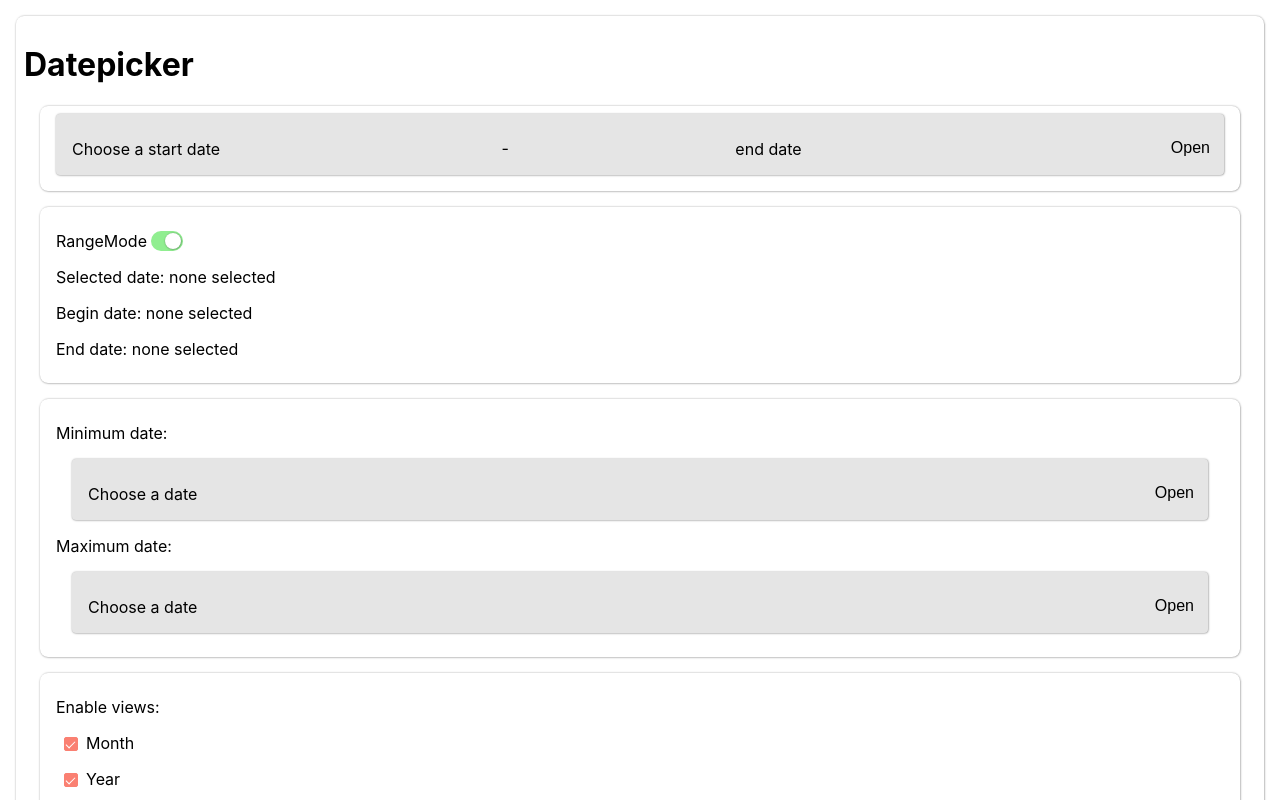
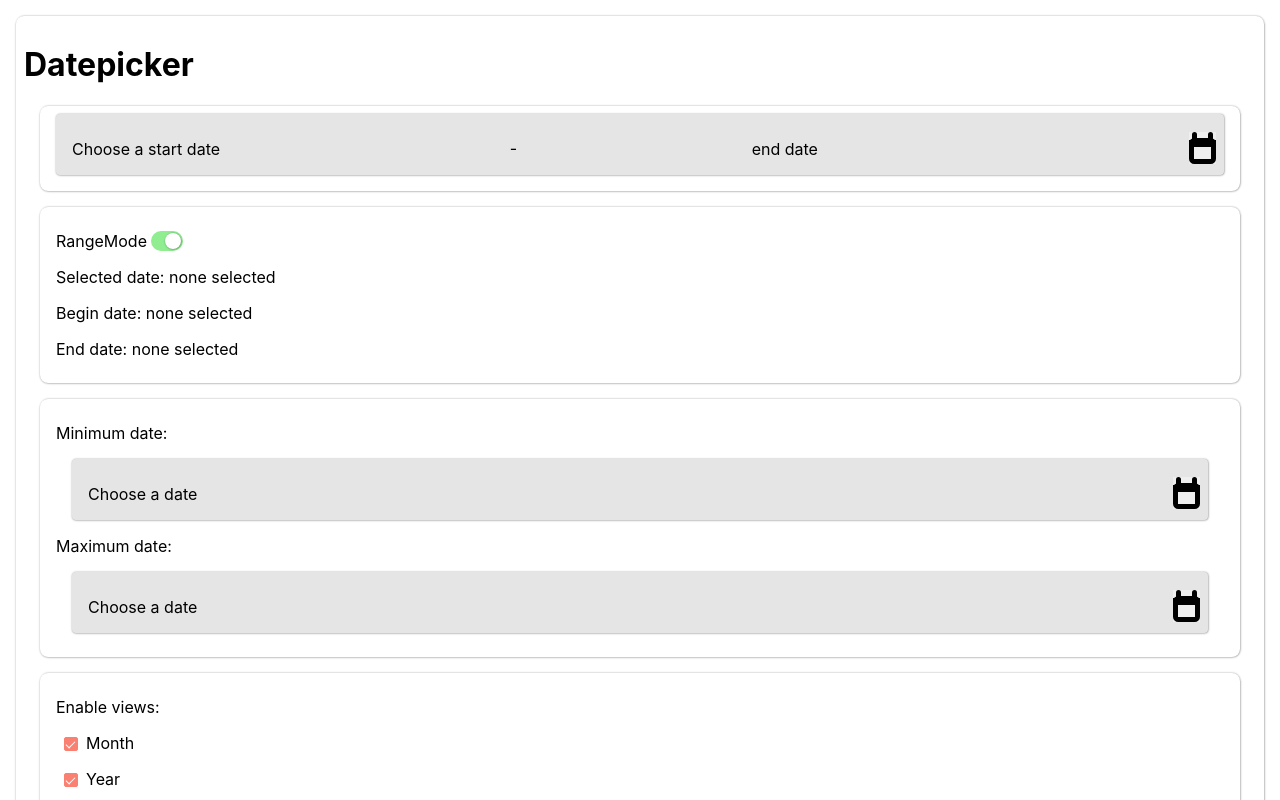
Before and after one commit to kelbert2/Datepicker, a React (Create React App) app: page / in a window 1280 px wide. Shown: the top 800 px of the page. Built offline with nearby package versions, Linux system fonts and the light colour scheme.

Commit message:
Added calendar icon

```diff
--- a/src/App.css
+++ b/src/App.css
@@ -11,6 +11,9 @@
   --on-background: black;
 
   --border-width: 1.5px;
+
+  --fields-button-height: 2.4em;
+  --fields-button-width: 2em;
 }
 
 /*  TODO: Make another surrounding class to increase specificity and ensure styling in here will override any in Datepicker.css. */
@@ -75,13 +78,84 @@
   font-weight: bold;
 }
 
-.field button {
-  position: absolute;
-  right: 0;
-  bottom: .5em;
+.fields-button {
+  position: relative;
+  cursor: pointer;
+
+  height: var(--fields-button-height);
+  width: var(--fields-button-width);
+  box-sizing: border-box;
+
+  border: none;
 }
 
-.toggle {
+.fields-button::before,
+.fields-button::after,
+.fields-button span::before,
+.fields-button span::after {
+  content: '';
+  display: inline-block;
+
+  border-radius: calc(var(--fields-button-width) / 5);
+}
+
+.fields-button::after {
+  position: absolute;
+  bottom: 0;
+  left: 0;
+
+  height: var(--fields-button-width);
+  width: var(--fields-button-width);
+  box-sizing: border-box;
+
+  border: calc(var(--fields-button-width) / 5) solid var(--on-background);
+  background: transparent;
+}
+
+.fields-button span {
+  position: absolute;
+  display: inline-block;
+  left: 0;
+  top: calc(var(--fields-button-height) / 4);
+
+  height: calc(var(--fields-button-height) / 5);
+  width: var(--fields-button-width);
+
+  background: var(--on-background);
+}
+
+.fields-button span::before,
+.fields-button span::after {
+  position: absolute;
+  top: calc(var(--fields-button-height) / -4);
+
+  height: calc(var(--fields-button-height) / 3);
+  width: calc(var(--fields-button-width) / 5);
+  background: var(--on-background);
+}
+
+.fields-button span::before {
+  right: calc(var(--fields-button-width) / 10);
+}
+
+.fields-button span::after {
+  left: calc(var(--fields-button-width) / 10);
+}
+
+.fields-button:hover::before,
+.fields-button:focus::before {
+  position: absolute;
+  bottom: -.75em;
+  left: -.75em;
+
+  height: 3.5em;
+  width: 3.5em;
+
+  border-radius: 1.5em;
+  background: var(--neutral-light);
+}
+
+.fields>button .toggle {
   position: relative;
 
 }
--- a/src/App.tsx
+++ b/src/App.tsx
@@ -1,8 +1,6 @@
 import React from 'react';
 import './App.css';
-import { DatepickerContextProvider } from './DatepickerContext';
 import TestDisplay from './TestDisplay';
-import Datepicker from './Input';
 
 function App() {
     return (
--- a/src/Datepicker.css
+++ b/src/Datepicker.css
@@ -75,18 +75,18 @@
     background: var(--neutral-light);
 }
 
-table {
+.calendar table {
     border-spacing: 0;
     border-collapse: collapse;
     font-family: Roboto, "Helvetica Neue", sans-serif;
     width: 100%;
 }
 
-thead {
+.calendar thead {
     overflow-x: hidden;
 }
 
-th {
+.calendar th {
     text-align: center;
     padding: 0 0 .7em 0;
     font-size: .7em;
@@ -94,12 +94,12 @@ th {
     color: var(--neutral);
 }
 
-.divider {
+.calendar .divider {
     position: relative;
     height: var(--border-width);
 }
 
-.divider::after {
+.calendar .divider::after {
     content: '';
     position: absolute;
     top: 0;
@@ -110,17 +110,17 @@ th {
     background: var(--neutral-light);
 }
 
-tbody {
+.calendar tbody {
     font-size: .8em;
 }
 
-.labelText {
+.calendar .labelText {
     color: var(--neutral-dark);
     font-size: 1.1em;
     font-weight: 500;
 }
 
-td {
+.calendar td {
     cursor: pointer;
     position: relative;
 
@@ -133,7 +133,7 @@ td {
     /* Handle focus response same as handle hover. */
 }
 
-td div {
+.calendar td div {
     width: 90%;
     height: 90%;
 
@@ -158,100 +158,100 @@ td div {
 /* td.active div {
     background-color: var(--neutral);
   } */
-td.disabled {
+.calendar td.disabled {
     cursor: default;
     color: var(--on-disabled);
     background-color: var(--disabled);
 }
 
-td.withinRange,
-td.withinHoveredRange {
+.calendar td.withinRange,
+.calendar td.withinHoveredRange {
     border-radius: 0;
 }
 
-td.beginRange,
-td.beginHoveredRange:not(.withinRange) {
+.calendar td.beginRange,
+.calendar td.beginHoveredRange:not(.withinRange) {
     border-top-left-radius: 999px;
     border-bottom-left-radius: 999px;
 }
 
-td.endRange,
-td.endHoveredRange:not(.withinRange) {
+.calendar td.endRange,
+.calendar td.endHoveredRange:not(.withinRange) {
     border-top-right-radius: 999px;
     border-bottom-right-radius: 999px;
 }
 
-td.hovered div,
-td:not(.disabled):hover div,
-td:not(.disabled):focus div,
-td.withinHoveredRange {
+.calendar td.hovered div,
+.calendar td:not(.disabled):hover div,
+.calendar td:not(.disabled):focus div,
+.calendar td.withinHoveredRange {
     background-color: var(--hover);
     color: var(--on-hover);
 }
 
-td.beginRange.withinHoveredRange:not(.beginHoveredRange) {
+.calendar td.beginRange.withinHoveredRange:not(.beginHoveredRange) {
     border-top-left-radius: 0;
     border-bottom-left-radius: 0;
     background: linear-gradient(to left, var(--color-light), var(--hover));
 }
 
-td.endRange.withinHoveredRange:not(.endHoveredRange) {
+.calendar td.endRange.withinHoveredRange:not(.endHoveredRange) {
     border-top-right-radius: 0;
     border-bottom-right-radius: 0;
     background: linear-gradient(to right, var(--color-light), var(--hover));
 }
 
-td.beginRange.beginHoveredRange,
-td.endRange.beginHoveredRange {
+.calendar td.beginRange.beginHoveredRange,
+.calendar td.endRange.beginHoveredRange {
     border-top-right-radius: 0;
     border-bottom-right-radius: 0;
 
     background: linear-gradient(to right, var(--color-light), var(--hover));
 }
 
-td.beginRange.endHoveredRange:not(.hovered),
-td.endRange.endHoveredRange:not(.hovered) {
+.calendar td.beginRange.endHoveredRange:not(.hovered),
+.calendar td.endRange.endHoveredRange:not(.hovered) {
     border-top-left-radius: 0;
     border-bottom-left-radius: 0;
 
     background: linear-gradient(to left, var(--color-light), var(--hover));
 }
 
-td.beginRange,
-td.endRange,
-td.withinRange {
+.calendar td.beginRange,
+.calendar td.endRange,
+.calendar td.withinRange {
     background-color: var(--color-light);
     color: var(--on-color-light);
 }
 
-td.beginRange div,
-td.endRange div,
-td.selected div {
+.calendar td.beginRange div,
+.calendar td.endRange div,
+.calendar td.selected div {
     background-color: var(--color);
     color: var(--on-color);
     font-weight: 500;
 }
 
-td.today div {
+.calendar td.today div {
     border-color: var(--neutral);
 }
 
-td.today.selected div {
+.calendar td.today.selected div {
     border-color: var(--color);
 }
 
-td.today.selected div,
-td.today.active div {
+.calendar td.today.selected div,
+.calendar td.today.active div {
     box-shadow: inset 0 0 0 var(--border-width) var(--background);
 }
 
-td.today.selected.withinRange div,
-td.today.selected.beginRange div,
-td.today.selected.endRange div {
+.calendar td.today.selected.withinRange div,
+.calendar td.today.selected.beginRange div,
+.calendar td.today.selected.endRange div {
     box-shadow: inset 0 0 0 var(--border-width) var(--color-light);
 }
 
-button {
+.calendar button {
     height: 2em;
 
     font-size: 1em;
@@ -259,21 +259,21 @@ button {
     border: none;
 }
 
-button:not(:disabled) {
+.calendar button:not(:disabled) {
     cursor: pointer;
 }
 
-button:not(:disabled):focus,
-button:not(:disabled):hover {
+.calendar button:not(:disabled):focus,
+.calendar button:not(:disabled):hover {
     background-color: var(--neutral-light);
 }
 
-button.period {
+.calendar button.period {
     padding: 0 2.5em;
     border-radius: .125em;
 }
 
-button.period:not(:disabled)::after {
+.calendar button.period:not(:disabled)::after {
     display: inline-block;
     content: '';
     margin: .125em;
@@ -286,23 +286,23 @@ button.period:not(:disabled)::after {
     border-top: .32em solid var(--neutral-dark);
 }
 
-button.left,
-button.right {
+.calendar button.left,
+.calendar button.right {
     position: relative;
     width: 2em;
     border-radius: 999px;
 }
 
-button.left:not(:disabled)::after,
-button.right:not(:disabled)::after {
+.calendar button.left:not(:disabled)::after,
+.calendar button.right:not(:disabled)::after {
     border-right: .2em solid var(--neutral-dark);
     border-bottom: .2em solid var(--neutral-dark);
 
     transform-origin: center center;
 }
 
-button.left::after,
-button.right::after {
+.calendar button.left::after,
+.calendar button.right::after {
     content: '';
     display: block;
     position: absolute;
@@ -314,16 +314,16 @@ button.right::after {
 
 }
 
-button.left::after {
+.calendar button.left::after {
     transform: rotate(135deg);
 }
 
-button.right::after {
+.calendar button.right::after {
     transform: rotate(-45deg);
     left: 25%;
 }
 
-div.header {
+.calendar div.header {
     display: flex;
     align-items: center;
     justify-content: space-around;
--- a/src/Datepicker.tsx
+++ b/src/Datepicker.tsx
@@ -1,6 +1,6 @@
 import DatepickerContext, { DateData, IDatepickerContext, reducer, IDatepickerProps } from "./DatepickerContext";
 import { VIEW, getMonthNames, getMonth, getYear, YEARS_PER_PAGE, parseStringAsDate, formatDateDisplay } from "./CalendarUtils";
-import React, { createContext } from "react";
+import React from "react";
 import Input from "./Input";
 import './Datepicker.css';
 
--- a/src/Input.tsx
+++ b/src/Input.tsx
@@ -353,7 +353,7 @@ function Input() {
                 </div>
                 {rangeMode ? <span> - </span> : ''}
                 {!rangeMode ? '' : _renderEndInput()}
-                <button>Open</button>
+                <button className="fields-button"><span></span></button>
             </div>
             {
                 _open !== 'close' ?
```
